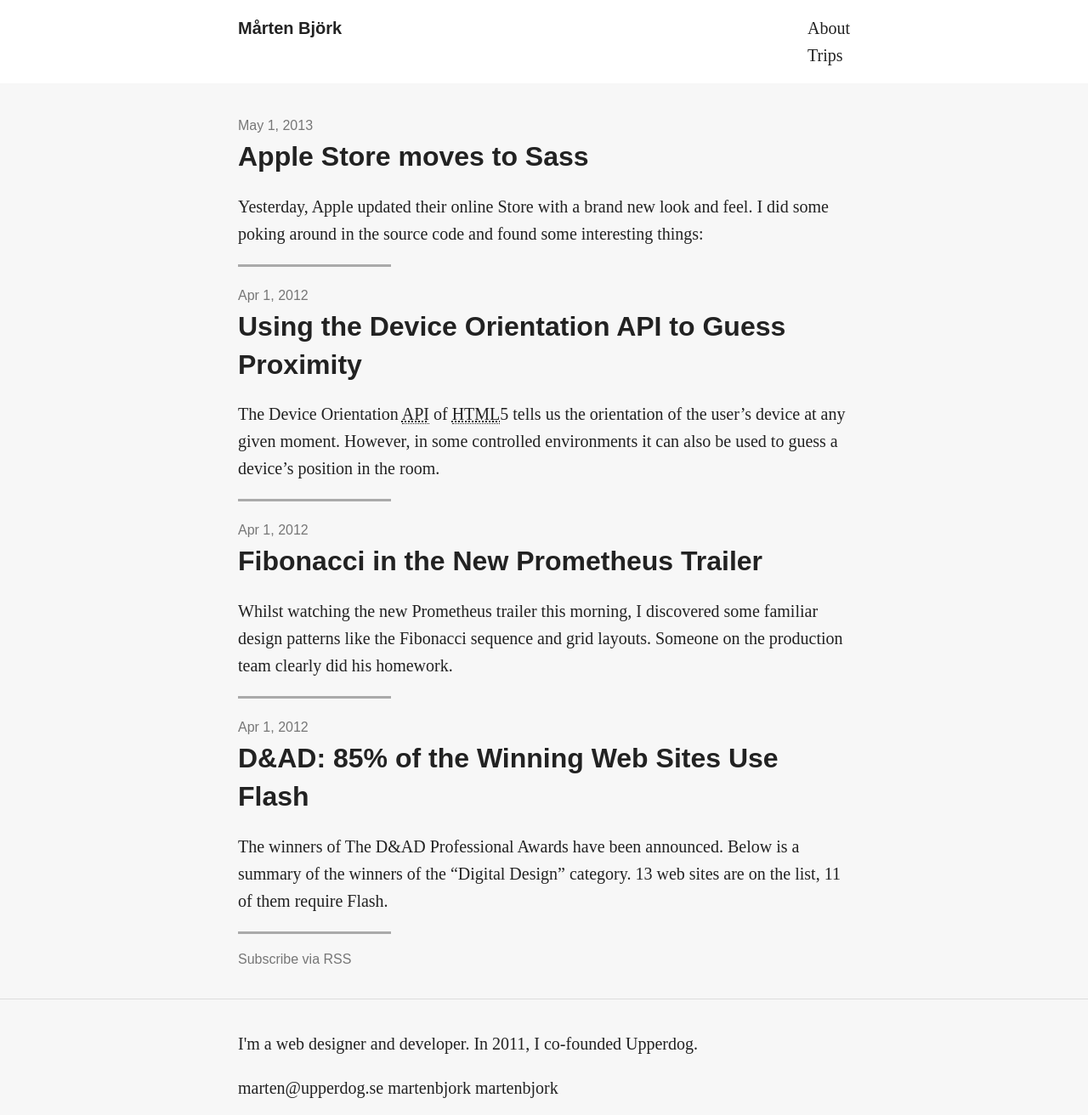
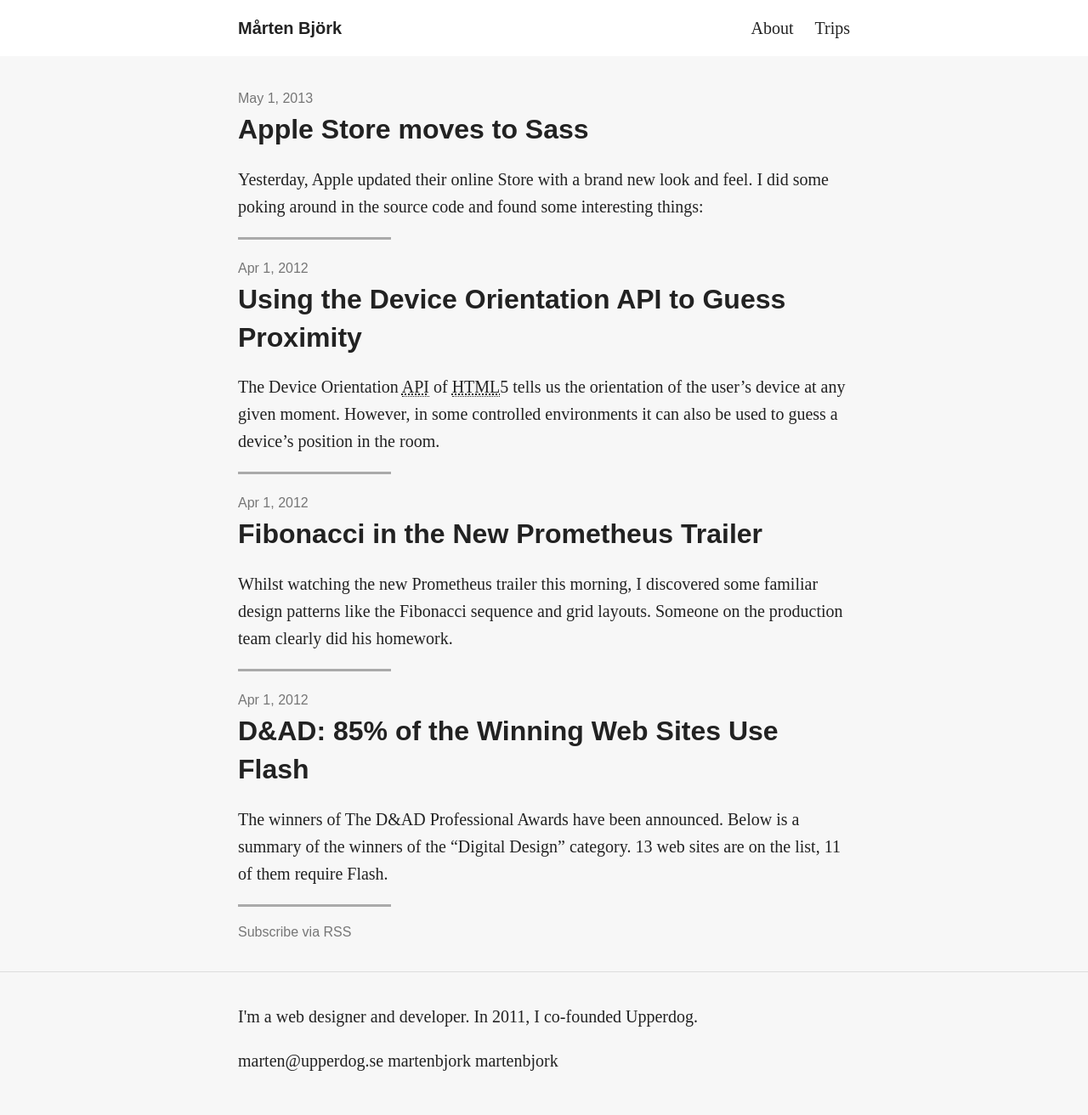
Before and after one commit to pavopax/pavopax.github.io, a Jekyll site: the page built from index.html, in a window 1280 px wide. Shown: the whole page at 85% size. Built offline with Jekyll 4.4.1, drawn with Linux system fonts in a browser that asks for light colours; some web fonts are replaced; after the commit the page ends 1280 px from its top, so only the background shows below that.

Commit message:
General improvements

```diff
--- a/css/main.scss
+++ b/css/main.scss
@@ -114,6 +114,10 @@ pre {
             padding: 0;
             list-style-type: none;
         }
+        li {
+            margin-left: 1em;
+            display: inline;
+        }
     }
 }
 
```
Also changed, not shown: 1 other file.
